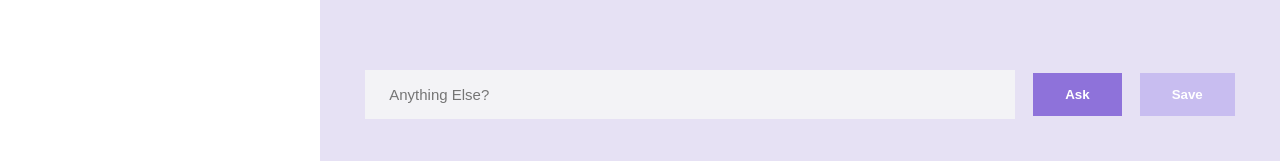
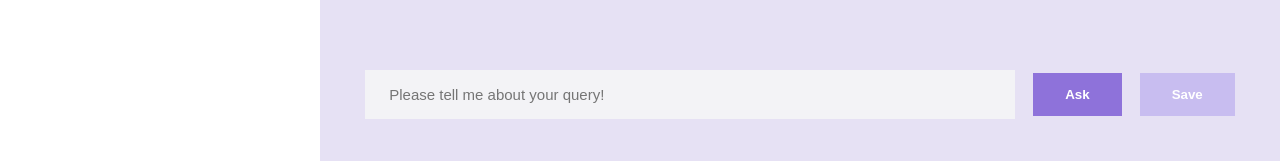
Before and after one commit to krishnav45/Customer-Support-AI, a React (Vite) app: page /chat in a window 1280 px wide. Shown: the part 636-797 px from the top of the page. Built offline with nearby package versions, Linux system fonts and the light colour scheme.

Commit message:
2nd commit

```diff
--- a/src/pages/ChatPage.jsx
+++ b/src/pages/ChatPage.jsx
@@ -143,7 +143,7 @@ const ChatPage = () => {
           <input
             value={input}
             onChange={(e) => setInput(e.target.value)}
-            placeholder="Anything Else?"
+            placeholder="Please tell me about your query!"
           />
           <button className="ask-btn" onClick={handleAsk}>
             Ask
```
